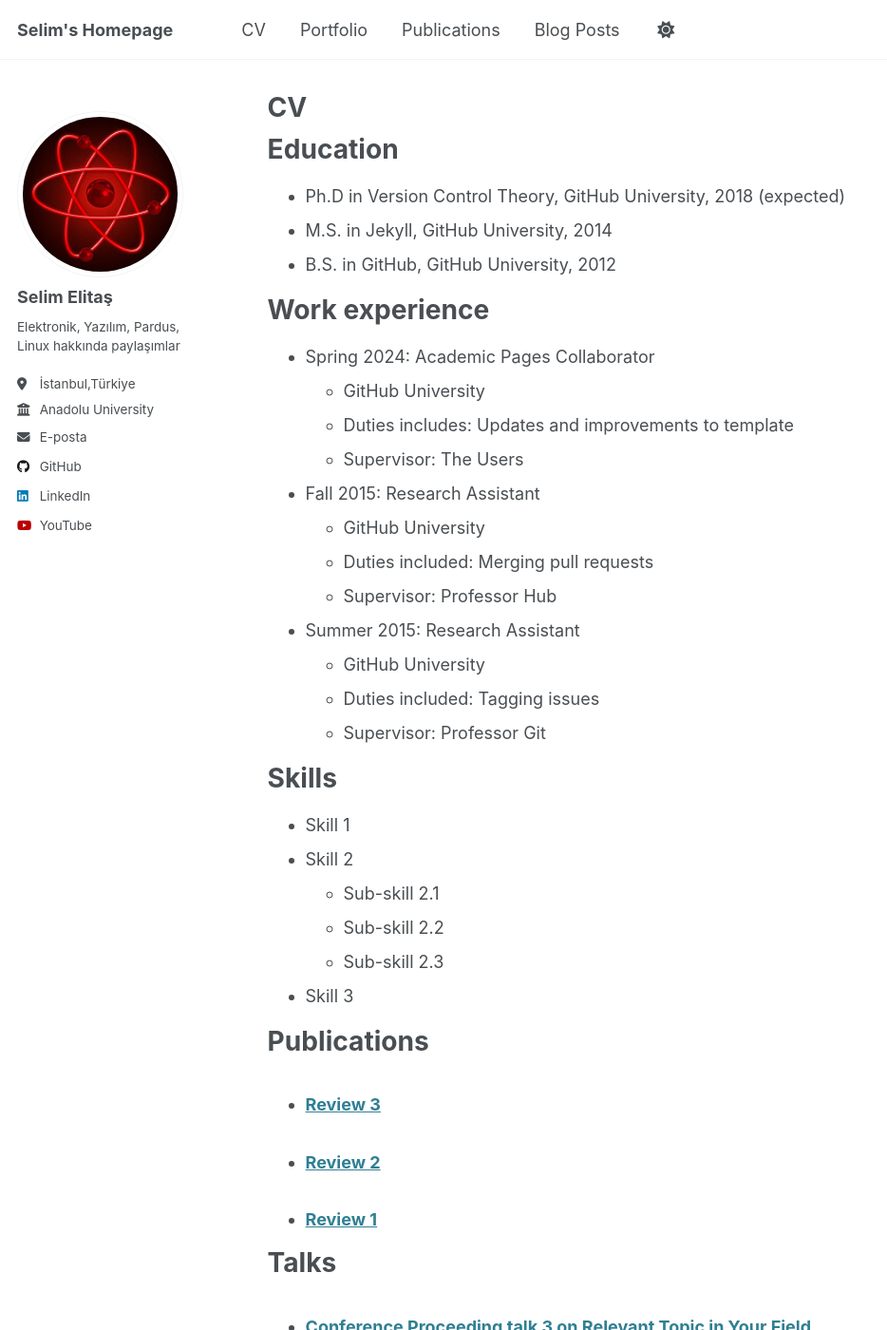
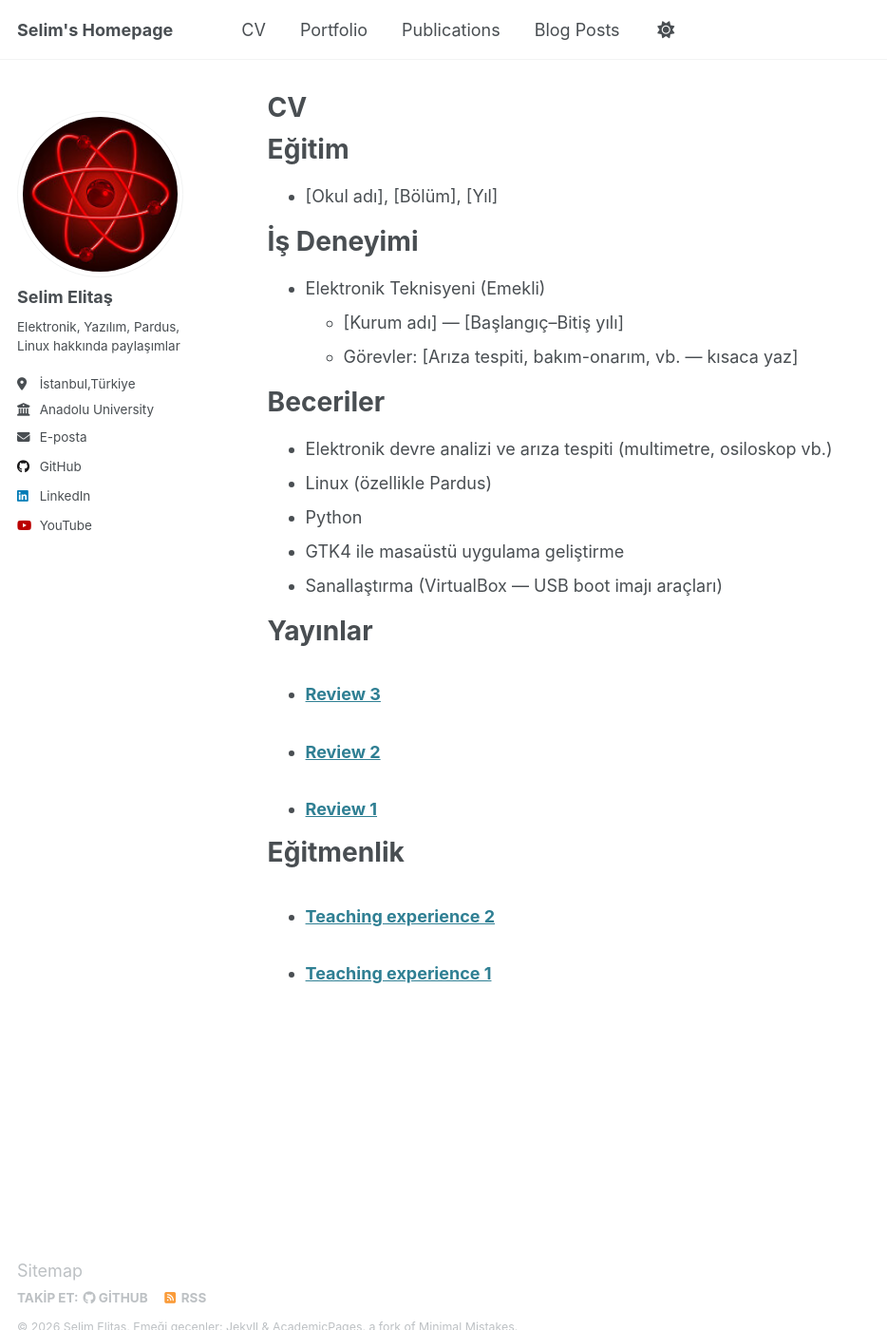
Before and after one commit to selimelitas/selimelitas.github.io, a Jekyll site: the page built from _pages/cv.md, in a window 1280 px wide and 1400 px high. Shown: the whole window at 95% size, without its empty margins (0-934 px from the left). Built offline with Jekyll 4.4.1, drawn with Linux system fonts in a browser that asks for light colours; some of the changed text lies outside the part shown.

Commit message:
Update cv.md

```diff
--- a/_pages/cv.md
+++ b/_pages/cv.md
@@ -9,56 +9,32 @@ redirect_from:
 
 {% include base_path %}
 
-Education
+Eğitim
 ======
-* Ph.D in Version Control Theory, GitHub University, 2018 (expected)
-* M.S. in Jekyll, GitHub University, 2014
-* B.S. in GitHub, GitHub University, 2012
+* [Okul adı], [Bölüm], [Yıl]
 
-Work experience
+İş Deneyimi
 ======
-* Spring 2024: Academic Pages Collaborator
-  * GitHub University
-  * Duties includes: Updates and improvements to template
-  * Supervisor: The Users
+* Elektronik Teknisyeni (Emekli)
+  * [Kurum adı] — [Başlangıç–Bitiş yılı]
+  * Görevler: [Arıza tespiti, bakım-onarım, vb. — kısaca yaz]
 
-* Fall 2015: Research Assistant
-  * GitHub University
-  * Duties included: Merging pull requests
-  * Supervisor: Professor Hub
+Beceriler
+======
+* Elektronik devre analizi ve arıza tespiti (multimetre, osiloskop vb.)
+* Linux (özellikle Pardus)
+* Python
+* GTK4 ile masaüstü uygulama geliştirme
+* Sanallaştırma (VirtualBox — USB boot imajı araçları)
 
-* Summer 2015: Research Assistant
-  * GitHub University
-  * Duties included: Tagging issues
-  * Supervisor: Professor Git
-
-Skills
-======
-* Skill 1
-* Skill 2
-  * Sub-skill 2.1
-  * Sub-skill 2.2
-  * Sub-skill 2.3
-* Skill 3
-
-Publications
+Yayınlar
 ======
   <ul>{% for post in site.publications reversed %}
     {% include archive-single-cv.html %}
   {% endfor %}</ul>
 
-Talks
-======
-  <ul>{% for post in site.talks reversed %}
-    {% include archive-single-talk-cv.html  %}
-  {% endfor %}</ul>
-
-Teaching
+Eğitmenlik
 ======
   <ul>{% for post in site.teaching reversed %}
     {% include archive-single-cv.html %}
   {% endfor %}</ul>
-
-Service and leadership
-======
-* Currently signed in to 43 different slack teams
```
